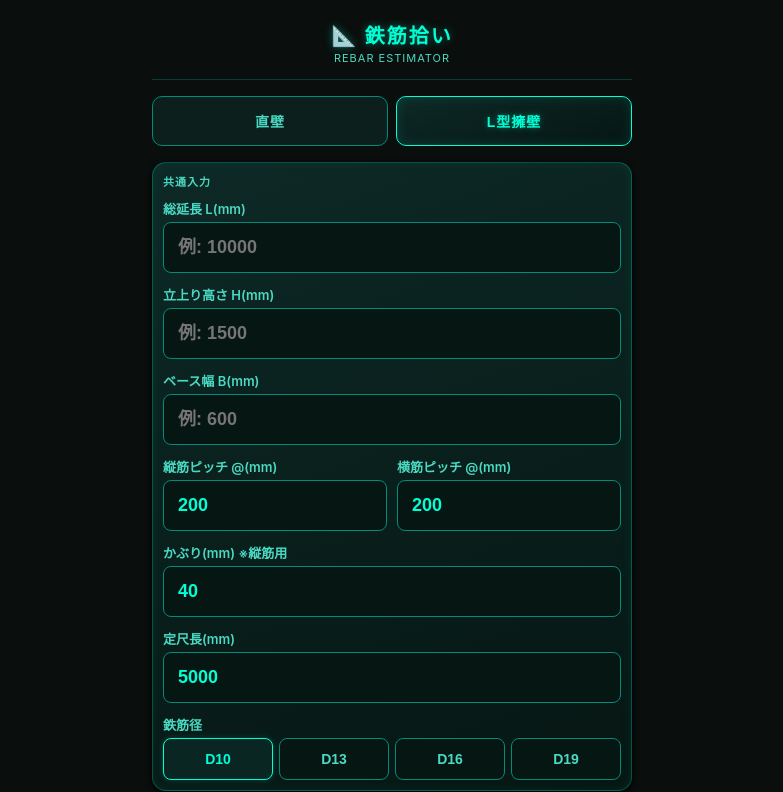
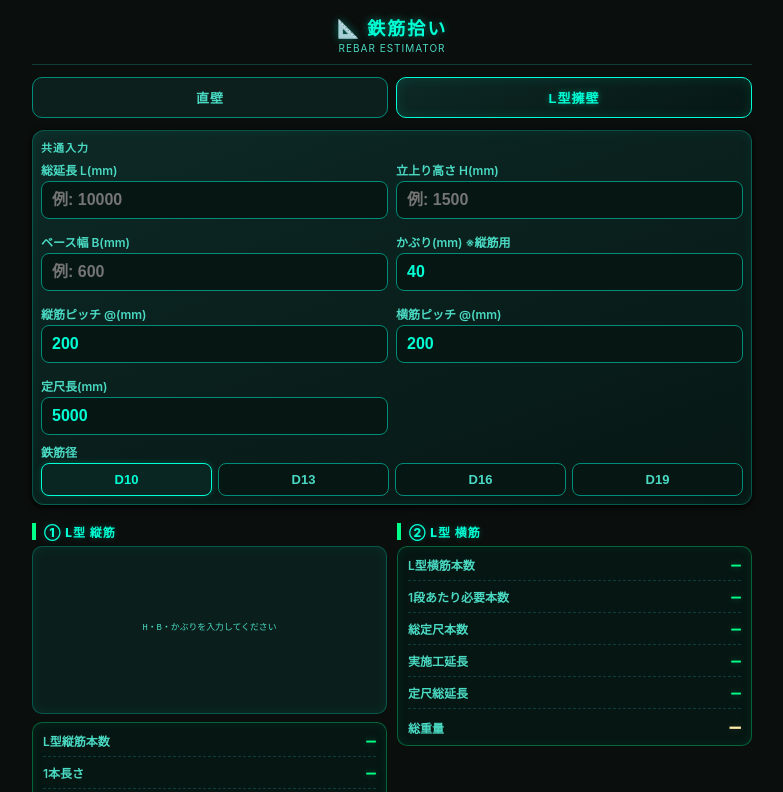
Before and after one commit to xinjiaantian83-prog/genba-calculator, a plain HTML site: page rebar.html in a window 1280 px wide. Both pictures are taken after a click on the button "L型擁壁". Shown: the top 792 px of the page, without its empty margins (248-1031 px from the left). Drawn offline with Linux system fonts and the light colour scheme.

Commit message:
Update rebar.html

```diff
--- a/rebar.html
+++ b/rebar.html
@@ -19,22 +19,22 @@
   }
   body {
     min-height: 100vh;
-    padding: 16px 14px 40px;
+    padding: 12px 12px 32px;
   }
   .app {
-    max-width: 480px;
+    max-width: 720px;
     margin: 0 auto;
   }
 
   .header {
     text-align: center;
-    padding: 4px 0 14px;
+    padding: 2px 0 10px;
     border-bottom: 1px solid #0c3d3a;
-    margin-bottom: 16px;
+    margin-bottom: 12px;
   }
   .header h1 {
     margin: 0;
-    font-size: 20px;
+    font-size: 18px;
     font-weight: 800;
     letter-spacing: 2px;
     color: #00ffd5;
@@ -42,7 +42,7 @@
   }
   .header .sub {
     margin-top: 2px;
-    font-size: 11px;
+    font-size: 10px;
     color: #4ad9c2;
     letter-spacing: 1px;
   }
@@ -52,15 +52,15 @@
     display: grid;
     grid-template-columns: 1fr 1fr;
     gap: 8px;
-    margin-bottom: 16px;
+    margin-bottom: 12px;
   }
   .mode-tab {
     background: #0c1f1d;
     color: #4ad9c2;
     border: 1px solid #008c7a;
-    padding: 14px;
+    padding: 10px;
     border-radius: 10px;
-    font-size: 14px;
+    font-size: 13px;
     font-weight: 800;
     letter-spacing: 1px;
     cursor: pointer;
@@ -78,9 +78,9 @@
   .card {
     background: linear-gradient(160deg, #0d2926, #061613);
     border: 1px solid #00ffd540;
-    border-radius: 14px;
-    padding: 14px;
-    margin-bottom: 14px;
+    border-radius: 12px;
+    padding: 8px;
+    margin-bottom: 10px;
     box-shadow: inset 0 0 12px #00ffd510, 0 2px 6px #000;
   }
   .card-title {
@@ -88,16 +88,26 @@
     color: #4ad9c2;
     font-weight: 700;
     letter-spacing: 1px;
-    margin-bottom: 10px;
+    margin-bottom: 6px;
   }
 
-  .input-row { margin-bottom: 12px; }
+  /* 入力2カラム */
+  .input-grid {
+    display: grid;
+    grid-template-columns: 1fr 1fr;
+    gap: 8px;
+  }
+  @media (max-width: 480px) {
+    .input-grid { grid-template-columns: 1fr; }
+  }
+
+  .input-row { margin-bottom: 6px; }
   .input-row:last-child { margin-bottom: 0; }
   .input-row label {
     display: block;
-    font-size: 13px;
+    font-size: 12px;
     color: #4ad9c2;
-    margin-bottom: 4px;
+    margin-bottom: 3px;
     font-weight: 600;
   }
   .input-row input[type="number"] {
@@ -105,9 +115,9 @@
     background: #061613;
     border: 1px solid #008c7a;
     color: #00ffd5;
-    padding: 14px;
+    padding: 9px 10px;
     border-radius: 8px;
-    font-size: 18px;
+    font-size: 16px;
     font-weight: 700;
     -webkit-appearance: none;
   }
@@ -117,10 +127,14 @@
     box-shadow: 0 0 0 2px #00ffd530;
   }
 
+  /* 既存の grid-2 は input-grid と同じ振る舞い */
   .grid-2 {
     display: grid;
     grid-template-columns: 1fr 1fr;
-    gap: 10px;
+    gap: 8px;
+  }
+  @media (max-width: 480px) {
+    .grid-2 { grid-template-columns: 1fr; }
   }
 
   .dia-row {
@@ -132,9 +146,9 @@
     background: #061613;
     color: #4ad9c2;
     border: 1px solid #008c7a;
-    padding: 12px 4px;
+    padding: 8px 4px;
     border-radius: 8px;
-    font-size: 14px;
+    font-size: 13px;
     font-weight: 700;
     cursor: pointer;
     text-align: center;
@@ -148,45 +162,46 @@
   }
 
   .section-title {
-    font-size: 13px;
+    font-size: 12px;
     color: #00ffd5;
     font-weight: 800;
     letter-spacing: 1px;
-    margin: 18px 0 10px;
+    margin: 8px 0 6px;
     border-left: 4px solid #00ff88;
-    padding-left: 10px;
+    padding-left: 8px;
     text-shadow: 0 0 6px #00ffd540;
   }
 
   .result-box {
     background: #061613;
     border: 1px solid #00ff8855;
-    border-radius: 12px;
-    padding: 4px 16px;
+    border-radius: 10px;
+    padding: 2px 10px;
     box-shadow: inset 0 0 12px #00ff8810;
   }
   .result-row {
     display: flex;
     justify-content: space-between;
     align-items: baseline;
-    padding: 14px 0;
+    padding: 6px 0;
+    font-size: 13px;
     border-bottom: 1px dashed #0c3d3a;
   }
   .result-row:last-child { border-bottom: none; }
   .result-row .lbl {
-    font-size: 13px;
+    font-size: 12px;
     color: #4ad9c2;
     font-weight: 600;
   }
   .result-row .val {
-    font-size: 22px;
+    font-size: 16px;
     font-weight: 800;
     color: #00ff88;
-    text-shadow: 0 0 8px #00ff8850;
+    text-shadow: 0 0 6px #00ff8850;
     font-family: "SF Mono", Menlo, monospace;
   }
   .result-row.main .val {
-    font-size: 28px;
+    font-size: 19px;
     color: #ffe9a8;
     text-shadow: 0 0 8px #ffd26630;
   }
@@ -195,35 +210,48 @@
   }
 
   .stock-warn {
-    margin-top: 10px;
-    padding: 10px 14px;
+    margin-top: 8px;
+    padding: 8px 12px;
     background: #2a1010;
     border: 1px solid #ff9a9a55;
     border-radius: 10px;
     color: #ff9a9a;
-    font-size: 13px;
+    font-size: 12px;
     font-weight: 700;
     text-align: center;
   }
 
+  /* 結果2カラム + 合計フル幅 */
+  .result-grid {
+    display: grid;
+    grid-template-columns: 1fr 1fr;
+    gap: 10px;
+  }
+  @media (max-width: 480px) {
+    .result-grid { grid-template-columns: 1fr; }
+  }
+  .total-result {
+    grid-column: 1 / -1;
+  }
+
   .total-box {
-    margin-top: 16px;
+    margin-top: 10px;
     background: linear-gradient(160deg, #1a3530, #0a1f1c);
     border: 2px solid #ffd266;
-    border-radius: 14px;
-    padding: 16px;
+    border-radius: 12px;
+    padding: 10px;
     text-align: center;
     box-shadow: 0 0 12px #ffd26630;
   }
   .total-box .lbl {
-    font-size: 12px;
+    font-size: 11px;
     color: #ffd266;
     font-weight: 700;
     letter-spacing: 1px;
-    margin-bottom: 6px;
+    margin-bottom: 3px;
   }
   .total-box .val {
-    font-size: 34px;
+    font-size: 26px;
     font-weight: 900;
     color: #ffe9a8;
     font-family: "SF Mono", Menlo, monospace;
@@ -234,42 +262,21 @@
   .rebar-fig {
     background: #0a1f1c;
     border: 1px solid #00ffd540;
-    border-radius: 12px;
-    padding: 12px;
-    margin-bottom: 14px;
+    border-radius: 10px;
+    padding: 8px;
+    margin-bottom: 8px;
     text-align: center;
     box-shadow: inset 0 0 12px #00ffd510;
   }
   .rebar-fig svg {
     width: 100%;
     height: auto;
-    max-height: 240px;
+    max-height: 150px;
     display: block;
   }
 
   .mode-section { display: none; }
   .mode-section.active { display: block; }
-
-  /* === レイアウト改善：結果2カラム === */
-  .result-grid {
-    display: grid;
-    grid-template-columns: 1fr 1fr;
-    gap: 10px;
-  }
-  @media (max-width: 480px) {
-    .result-grid {
-      grid-template-columns: 1fr;
-    }
-  }
-
-  /* === 余白最適化（既存スタイルを上書き） === */
-  .card { padding: 10px; }
-  .result-box { padding: 4px 12px; }
-  .result-row { padding: 9px 0; }
-  .section-title { margin: 10px 0 6px; }
-
-  /* === SVG高さを少し縮める === */
-  .rebar-fig svg { max-height: 180px; }
 </style>
 </head>
 <body>
@@ -294,6 +301,7 @@
     <!-- ===== 共通入力（直壁） ===== -->
     <div class="card">
       <div class="card-title">共通入力</div>
+      <div class="input-grid">
         <div class="input-row">
           <label>総延長 L(mm)</label>
           <input type="number" id="cL" inputmode="decimal" placeholder="例: 10000">
@@ -302,7 +310,6 @@
           <label>高さ H(mm)</label>
           <input type="number" id="cH" inputmode="decimal" placeholder="例: 1500">
         </div>
-      <div class="grid-2">
         <div class="input-row">
           <label>横筋ピッチ @(mm)</label>
           <input type="number" id="cPitchY" inputmode="decimal" value="200">
@@ -310,7 +317,6 @@
         <div class="input-row">
           <label>縦筋ピッチ @(mm)</label>
           <input type="number" id="cPitchT" inputmode="decimal" value="200">
-        </div>
         </div>
         <div class="input-row">
           <label>かぶり(mm) ※縦筋用</label>
@@ -320,7 +326,8 @@
           <label>定尺長(mm)</label>
           <input type="number" id="cStock" inputmode="decimal" value="5000">
         </div>
-      <div class="input-row" style="margin-bottom:0;">
+      </div>
+      <div class="input-row" style="margin-top:8px;margin-bottom:0;">
         <label>鉄筋径</label>
         <div class="dia-row" id="wallDiaRow">
           <button class="dia-btn active" data-dia="D10" onclick="setDiaWall('D10')">D10</button>
@@ -331,7 +338,11 @@
       </div>
     </div>
 
-    <!-- ===== 横筋 結果 ===== -->
+    <!-- ===== 横筋 + 縦筋（2カラム） ===== -->
+    <div class="result-grid">
+
+      <!-- 左：横筋 -->
+      <div>
         <div class="section-title">① 横筋</div>
         <div class="result-box">
           <div class="result-row">
@@ -355,8 +366,10 @@
             <span class="val" id="yWeight">—</span>
           </div>
         </div>
+      </div>
 
-    <!-- ===== 縦筋 結果 ===== -->
+      <!-- 右：縦筋 -->
+      <div>
         <div class="section-title">② 縦筋</div>
         <div class="result-box">
           <div class="result-row">
@@ -395,11 +408,16 @@
         <div class="stock-warn" id="tStockWarn" style="display:none;">
           ※ 定尺不足(このサイズでは取れません)
         </div>
+      </div>
 
-    <!-- ===== 合計重量 ===== -->
+      <!-- 合計重量（フル幅） -->
+      <div class="total-result">
         <div class="total-box">
           <div class="lbl">合計重量(横+縦)</div>
           <div class="val" id="sumWeight">— kg</div>
+        </div>
+      </div>
+
     </div>
 
   </section>
@@ -412,6 +430,7 @@
     <!-- ===== 共通入力(L型) ===== -->
     <div class="card">
       <div class="card-title">共通入力</div>
+      <div class="input-grid">
         <div class="input-row">
           <label>総延長 L(mm)</label>
           <input type="number" id="LcL" inputmode="decimal" placeholder="例: 10000">
@@ -424,7 +443,10 @@
           <label>ベース幅 B(mm)</label>
           <input type="number" id="LcB" inputmode="decimal" placeholder="例: 600">
         </div>
-      <div class="grid-2">
+        <div class="input-row">
+          <label>かぶり(mm) ※縦筋用</label>
+          <input type="number" id="LcCover" inputmode="decimal" value="40">
+        </div>
         <div class="input-row">
           <label>縦筋ピッチ @(mm)</label>
           <input type="number" id="LcPitchT" inputmode="decimal" value="200">
@@ -433,16 +455,12 @@
           <label>横筋ピッチ @(mm)</label>
           <input type="number" id="LcPitchY" inputmode="decimal" value="200">
         </div>
-      </div>
-      <div class="input-row">
-        <label>かぶり(mm) ※縦筋用</label>
-        <input type="number" id="LcCover" inputmode="decimal" value="40">
-      </div>
         <div class="input-row">
           <label>定尺長(mm)</label>
           <input type="number" id="LcStock" inputmode="decimal" value="5000">
         </div>
-      <div class="input-row" style="margin-bottom:0;">
+      </div>
+      <div class="input-row" style="margin-top:8px;margin-bottom:0;">
         <label>鉄筋径</label>
         <div class="dia-row" id="lDiaRow">
           <button class="dia-btn active" data-dia="D10" onclick="setDiaL('D10')">D10</button>
@@ -535,12 +553,14 @@
         </div>
       </div>
 
-    </div>
-
-    <!-- ===== 合計重量(L型) ===== -->
+      <!-- 合計重量(L型, フル幅) -->
+      <div class="total-result">
         <div class="total-box">
           <div class="lbl">合計重量(縦+横)</div>
           <div class="val" id="LsumWeight">— kg</div>
+        </div>
+      </div>
+
     </div>
 
   </section>
```
Lines whose indentation alone changed are shown as unchanged.
